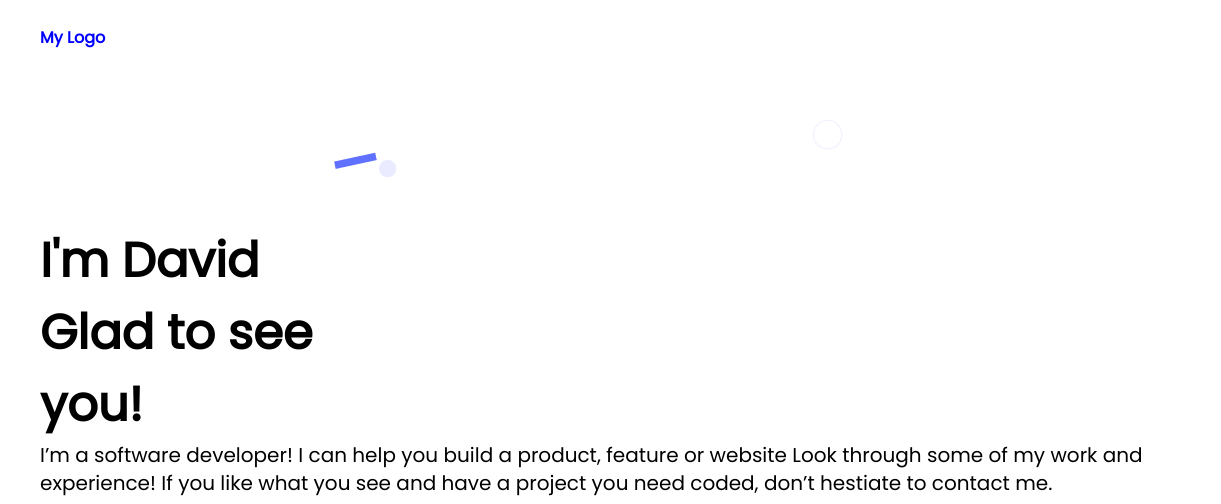
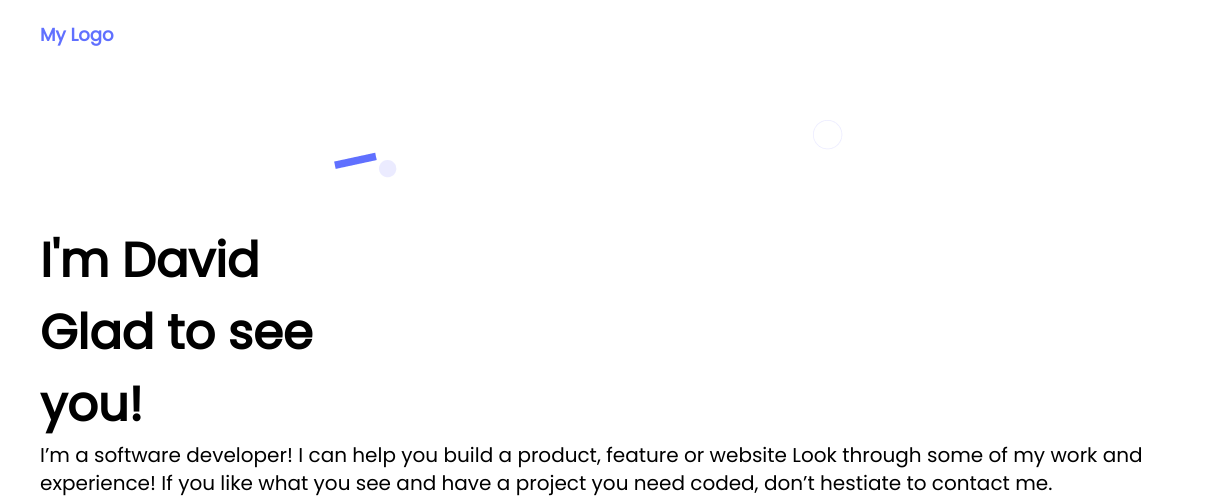
Before and after one commit to david30-maker/Mobile-first-project, a website: page index.html in a window 1280 px wide. Shown: the top 504 px of the page, 0-1221 px from the left. Drawn offline with Linux system fonts and the light colour scheme.

Commit message:
Add color to header

```diff
--- a/style.css
+++ b/style.css
@@ -23,8 +23,14 @@
 }
 
 .logo {
-  font-weight: bolder;
-  color: blue;
+  color: #6070FF;
+  width: 76px;
+  height: 20px;
+  font-family: 'Poppins';
+  font-style: normal;
+  font-weight: 700;
+  font-size: 18px;
+  line-height: 20px;
 }
 
 header {
@@ -62,6 +68,7 @@ header a{
   font-weight: bold;
   display: inline-block;
   margin: 10px 0;
+  color: #6070FF;
 }
 
 .social-image {
```
Also changed, not shown: README.md.
